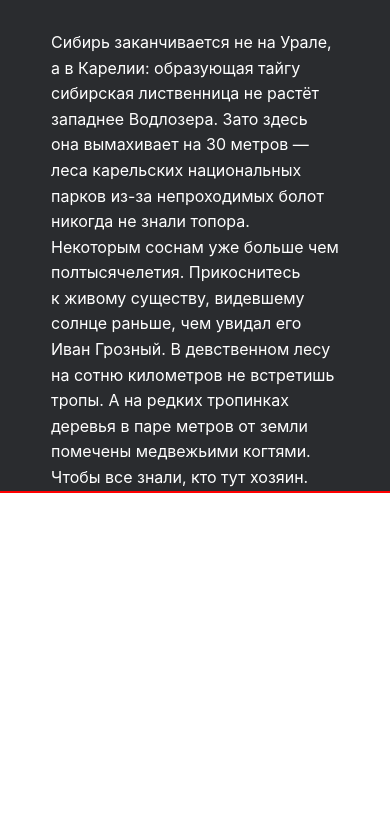
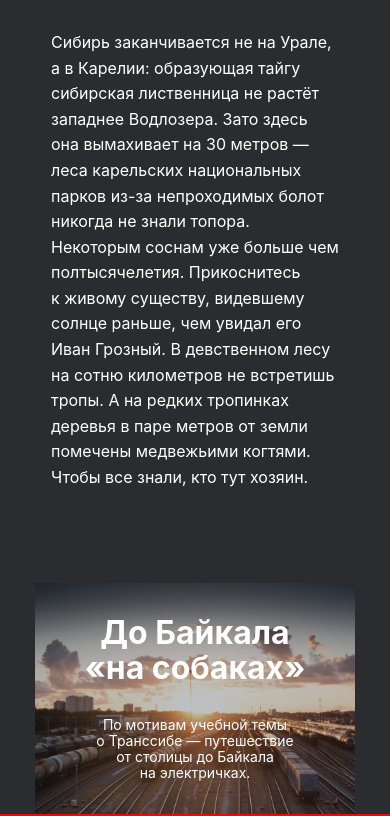
Before and after one commit to Tptechnician/russian-travel, a plain HTML site: page index.html in a window 390 px wide. Shown: the part 9020-9836 px from the top of the page. Before the commit the page ends 9513 px from the top, so only its background shows below. Drawn offline with Linux system fonts and the light colour scheme.

Commit message:
сверстал блок cover с адаптивом

```diff
--- /dev/null
+++ b/blocks/cover/__conteiner/cover__conteiner.css
@@ -0,0 +1,50 @@
+.cover__conteiner {
+    background-image: url(../../../images/cover-trains.jpg);
+    background-size: cover;
+    display: flex;
+    flex-direction: column;
+    align-items: center;
+    margin: 0 auto;
+    padding: 245px 0;
+    position: relative;
+}
+
+.cover__conteiner::after {
+    content: "";
+    position: absolute;
+    background-color: #2A2C2F;
+    opacity: 0.3;
+    width: 100%;
+    height: 100%;
+    top: 0;
+    left: 0;
+}
+
+.cover__conteiner:hover:after {
+    content: "";
+    position: absolute;
+    width: 100%;
+    height: 100%;
+    top: 0;
+    left:0;
+    background: #2A2C2F;
+    opacity: 0.8;
+}
+
+@media(min-width: 1024px) and (max-width: 1279px) {
+    .cover__conteiner {
+        padding: 195px 0;
+    }
+}
+
+@media(min-width: 601px) and (max-width: 980px) {
+    .cover__conteiner {
+        padding: 115px 0;
+    }
+}
+
+@media(max-width: 600px) {
+    .cover__conteiner {
+        padding: 33px 0;
+    }
+}
--- /dev/null
+++ b/blocks/cover/__link/cover__link.css
@@ -0,0 +1,3 @@
+.cover__link {
+    text-decoration: none;
+}
--- /dev/null
+++ b/blocks/cover/__subtitle/cover__subtitle.css
@@ -0,0 +1,20 @@
+.cover__subtitle {
+    margin: 32px 0 0;
+    padding: 0;
+    font-style: normal;
+    font-weight: normal;
+    font-size: 18px;
+    line-height: 1.22;
+    text-align: center;
+    color: #FFFFFF;
+    max-width: 320px;
+    z-index: 1;
+}
+
+@media(max-width: 600px) {
+    .cover__subtitle {
+        font-size: 14px;
+        line-height: 1.14;
+        max-width: 234px;
+    }
+}
--- /dev/null
+++ b/blocks/cover/__title/cover__title.css
@@ -0,0 +1,20 @@
+.cover__title {
+    margin: 0;
+    padding: 0;
+    font-style: normal;
+    font-weight: bold;
+    font-size: 72px;
+    line-height: 1.06;
+    text-align: center;
+    color: #FFFFFF;
+    max-width: 500px;
+    z-index: 2;
+}
+
+@media(max-width: 600px) {
+    .cover__title {
+        font-size: 32px;
+        line-height: 1.09;
+        max-width: 225px;
+    }
+}
--- a/blocks/cover/cover.css
+++ b/blocks/cover/cover.css
@@ -1,3 +1,24 @@
 .cover {
+    margin: 0 auto;
+    padding: 92px 0 0;
+    max-width: 1184px;
+    width: 100%;
+}
 
+@media(min-width: 1024px) and (max-width: 1279px) {
+    .cover {
+        max-width: 1024px;
+    }
 }
+
+@media(min-width: 601px) and (max-width: 980px) {
+    .cover {
+        max-width: 768px;
+    }
+}
+
+@media(max-width: 600px) {
+    .cover {
+        max-width: 320px;
+    }
+}
--- a/blocks/place/__link/place__link.css
+++ b/blocks/place/__link/place__link.css
@@ -7,4 +7,9 @@
     line-height: 1.2;
     text-decoration-line: underline;
     color: #FFFFFF;
+
 }
+
+.place__link:hover {
+    opacity: 0.8;
+}
--- a/index.html
+++ b/index.html
@@ -130,7 +130,12 @@
         </section>
 
         <section class="cover">
-
+            <a class="cover__link" href="https://stampsy.com/na-elektrichkakh-do-baikala">
+                <div class="cover__conteiner">
+                    <h2 class="cover__title">До Байкала «на собаках»</h2>
+                    <h3 class="cover__subtitle">По&nbsp;мотивам учебной темы о&nbsp;Транссибе &mdash; путешествие от&nbsp;столицы до&nbsp;Байкала на&nbsp;электричках.</h3>
+                </div>
+            </a>
         </section>
     </main>
         <footer class="footer">
--- a/pages/index.css
+++ b/pages/index.css
@@ -32,5 +32,10 @@
 @import url(../blocks/place/__url-heading/place__url-heading.css);
 @import url(../blocks/place/__website/place__website.css);
 
+@import url(../blocks/cover/cover.css);
+@import url(../blocks/cover/__conteiner/cover__conteiner.css);
+@import url(../blocks/cover/__subtitle/cover__subtitle.css);
+@import url(../blocks/cover/__title/cover__title.css);
+@import url(../blocks/cover/__link/cover__link.css);
 
 @import url(../blocks/footer/footer.css);
```
